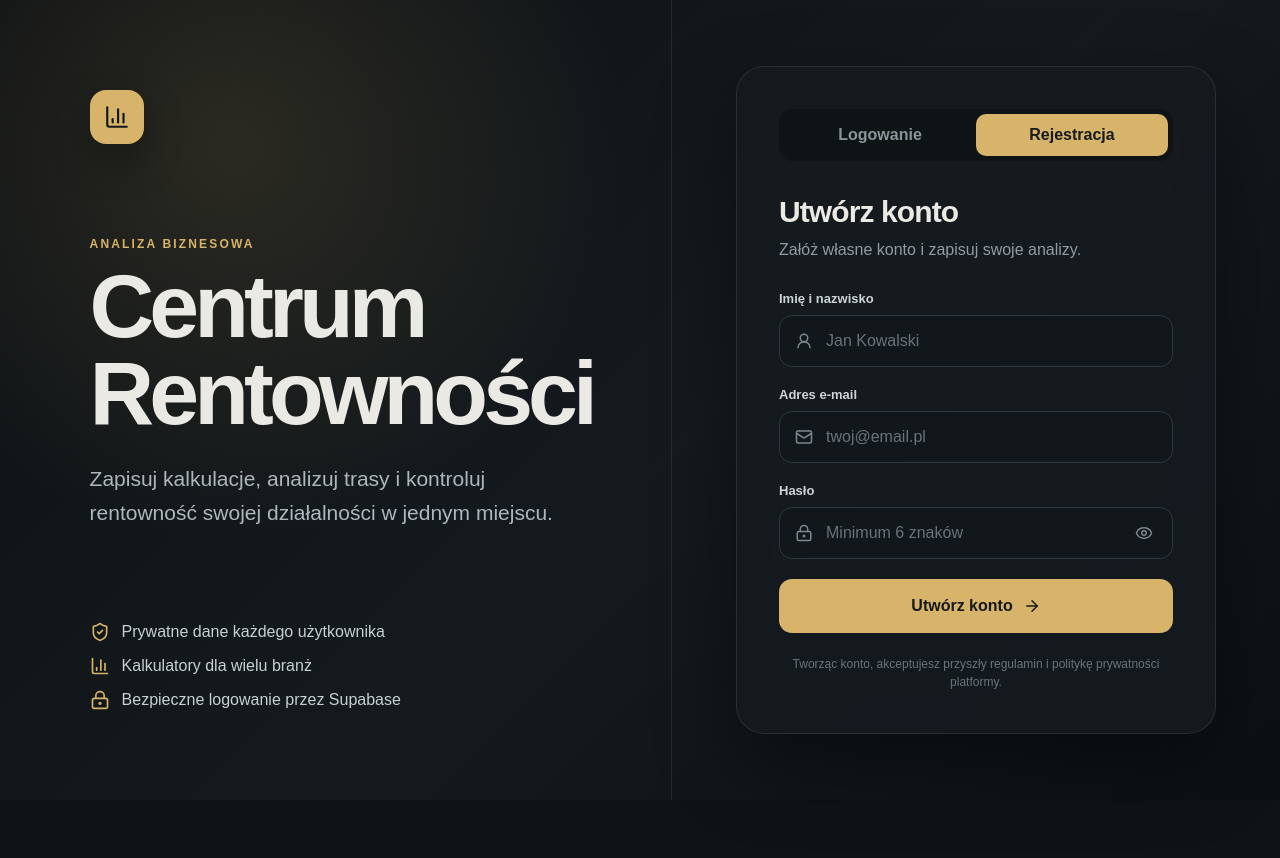
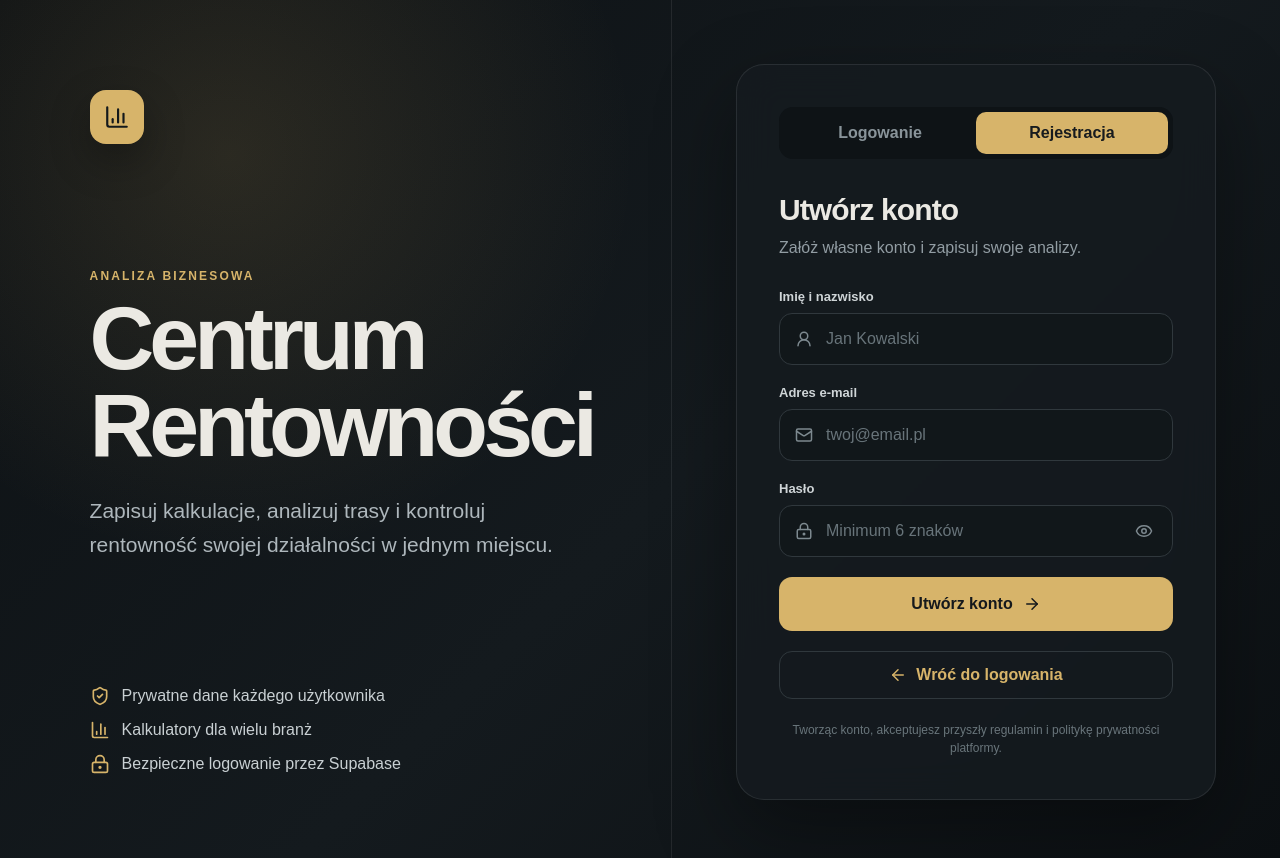
Before and after one commit to PolskiEMS/Centrum-rentownosci, a Next.js app: page / in a window 1280 px wide. Both pictures are taken after a click on the button "Rejestracja". Shown: the top 858 px of the page. Before the commit the page ends 800 px from the top, so only its background shows below. Built offline with nearby package versions, Linux system fonts and the light colour scheme.

Commit message:
Add return to login button

```diff
--- a/app/globals.css
+++ b/app/globals.css
@@ -156,6 +156,26 @@ button { cursor: pointer; }
 
 .auth-submit:hover:not(:disabled) { transform: translateY(-1px); filter: brightness(1.05); }
 .auth-submit:disabled { cursor: wait; opacity: 0.65; }
+
+.auth-back {
+  min-height: 48px;
+  display: flex;
+  align-items: center;
+  justify-content: center;
+  gap: 9px;
+  border: 1px solid #30383d;
+  border-radius: 13px;
+  color: #d7b46a;
+  background: transparent;
+  font-weight: 800;
+  transition: border-color 0.18s ease, background 0.18s ease, transform 0.18s ease;
+}
+
+.auth-back:hover {
+  border-color: rgba(215, 180, 106, 0.58);
+  background: rgba(215, 180, 106, 0.08);
+  transform: translateY(-1px);
+}
 .auth-message { margin: 0; padding: 12px 14px; border-radius: 10px; color: #f0d9a9; background: rgba(215, 180, 106, 0.1); font-size: 14px; line-height: 1.45; }
 .auth-note { margin: 22px 0 0; color: #69757b; font-size: 12px; line-height: 1.5; text-align: center; }
 
--- a/components/auth/AuthPanel.jsx
+++ b/components/auth/AuthPanel.jsx
@@ -1,7 +1,7 @@
 "use client";
 
 import { useState } from "react";
-import { ArrowRight, BarChart3, Eye, EyeOff, LockKeyhole, Mail, ShieldCheck, UserRound } from "lucide-react";
+import { ArrowLeft, ArrowRight, BarChart3, Eye, EyeOff, LockKeyhole, Mail, ShieldCheck, UserRound } from "lucide-react";
 import { useRouter } from "next/navigation";
 import { getSupabaseBrowserClient } from "../../lib/supabase/client";
 
@@ -16,6 +16,11 @@ export default function AuthPanel() {
   const [loading, setLoading] = useState(false);
 
   const isRegister = mode === "register";
+
+  function switchToLogin() {
+    setMode("login");
+    setMessage("");
+  }
 
   async function handleSubmit(event) {
     event.preventDefault();
@@ -72,7 +77,7 @@ export default function AuthPanel() {
       <section className="auth-card-wrap">
         <div className="auth-card">
           <div className="auth-tabs" role="tablist">
-            <button className={mode === "login" ? "active" : ""} onClick={() => { setMode("login"); setMessage(""); }} type="button">Logowanie</button>
+            <button className={mode === "login" ? "active" : ""} onClick={switchToLogin} type="button">Logowanie</button>
             <button className={mode === "register" ? "active" : ""} onClick={() => { setMode("register"); setMessage(""); }} type="button">Rejestracja</button>
           </div>
 
@@ -109,6 +114,13 @@ export default function AuthPanel() {
               <span>{loading ? "Proszę czekać..." : isRegister ? "Utwórz konto" : "Zaloguj się"}</span>
               {!loading && <ArrowRight size={18} />}
             </button>
+
+            {isRegister && (
+              <button className="auth-back" type="button" onClick={switchToLogin}>
+                <ArrowLeft size={18} />
+                <span>Wróć do logowania</span>
+              </button>
+            )}
           </form>
 
           <p className="auth-note">Tworząc konto, akceptujesz przyszły regulamin i politykę prywatności platformy.</p>
```
